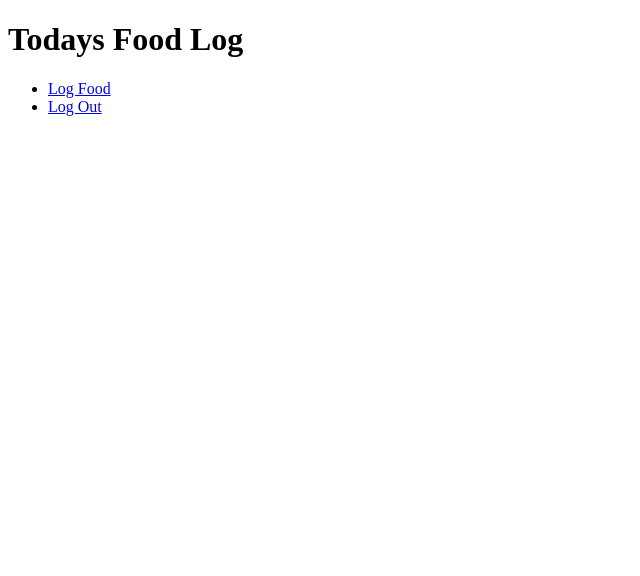
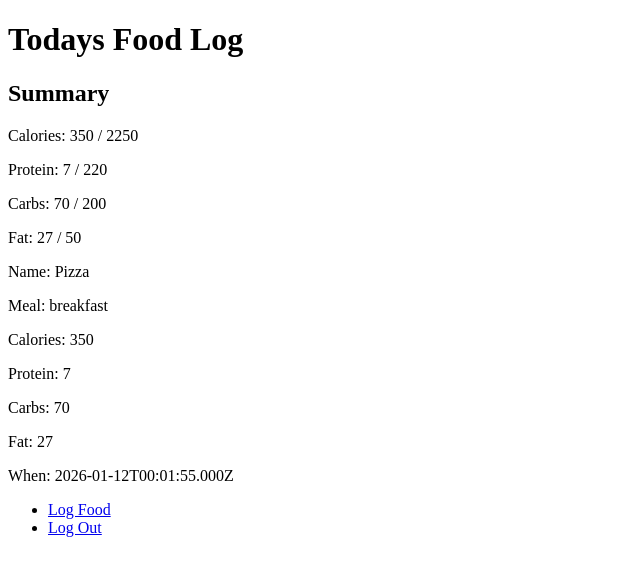
Before and after one commit to mauro-anto-001/CalorieCounter, a React (Vite) app in the folder calorie-counter/: page /home in a window 1280 px wide. Shown: the top 576 px of the page, without its empty margins (0-640 px from the left). Built offline with nearby package versions, Linux system fonts and the light colour scheme.

Commit message:
Set up a mock entry and summary for home page to see how it would look

```diff
--- a/calorie-counter/src/pages/Home.tsx
+++ b/calorie-counter/src/pages/Home.tsx
@@ -1,9 +1,65 @@
 import { Link } from "react-router-dom";
+import { useState } from "react";
+import { type MacroTargets, type FoodEntry } from "../types/models";
+function Home() {
+  const [entries, setEntries] = useState<FoodEntry[]>([
+    {
+      id: "1",
+      name: "Pizza",
+      meal: "breakfast",
+      calories: 350,
+      protein: 7,
+      carbs: 70,
+      fat: 27,
+      createdAt: new Date().toISOString(),
+    },
+  ]);
 
-function Home() {
+  const [target, setTarget] = useState<MacroTargets>({
+    calories: 2250,
+    protein: 220,
+    carbs: 200,
+    fat: 50,
+  });
+
+  const totals = entries.reduce(
+    (acc, e) => ({
+      calories: acc.calories + e.calories,
+      protein: acc.protein + e.protein,
+      carbs: acc.carbs + e.carbs,
+      fat: acc.fat + e.fat,
+    }),
+    { calories: 0, protein: 0, carbs: 0, fat: 0 }
+  );
+
   return (
     <>
       <h1>Todays Food Log</h1>
+      <h2>Summary</h2>
+      <p>
+        Calories: {totals.calories} / {target.calories}
+      </p>
+      <p>
+        Protein: {totals.protein} / {target.protein}
+      </p>
+      <p>
+        Carbs: {totals.carbs} / {target.carbs}
+      </p>
+      <p>
+        Fat: {totals.fat} / {target.fat}
+      </p>
+      {entries.map((entry) => (
+        <div key={entry.id}>
+          <p>Name: {entry.name}</p>
+          <p>Meal: {entry.meal}</p>
+          <p>Calories: {entry.calories}</p>
+          <p>Protein: {entry.protein}</p>
+          <p>Carbs: {entry.carbs}</p>
+          <p>Fat: {entry.fat}</p>
+          <p>When: {entry.createdAt}</p>
+        </div>
+      ))}
+
       <ul>
         <li>
           <Link to="/logfood">Log Food</Link>
--- a/calorie-counter/src/pages/LogFood.tsx
+++ b/calorie-counter/src/pages/LogFood.tsx
@@ -3,8 +3,15 @@ import { Link } from "react-router-dom";
 function LogFood() {
   return (
     <>
-      <h1>Log Food</h1>
-      <Link to="/home"> Back to home</Link>
+      <h2>Breakfast</h2>
+      <div className="food">
+        <h3>Pizza</h3>
+        <p>Servings: 1</p>
+        <p>Calories:350</p>
+        <p>Protein:7g</p>
+        <p>Carbs:350g</p>
+        <p>Fat:27g</p>
+      </div>
     </>
   );
 }
```
